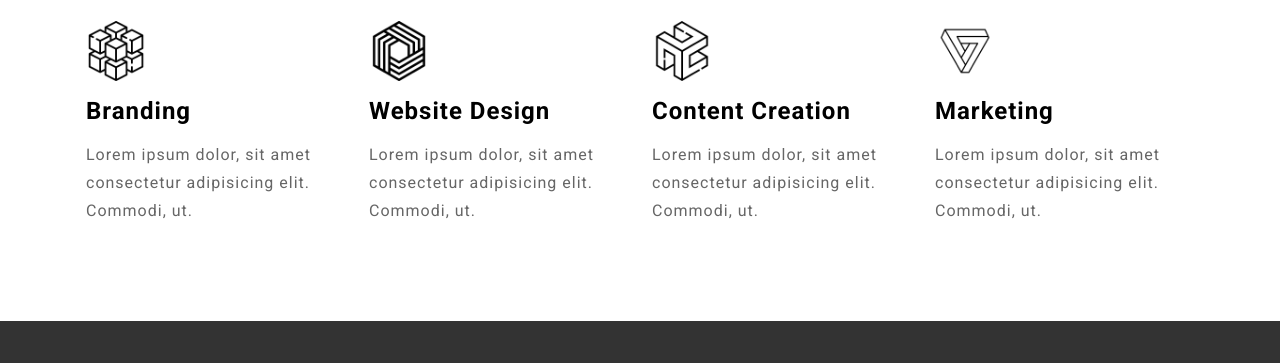
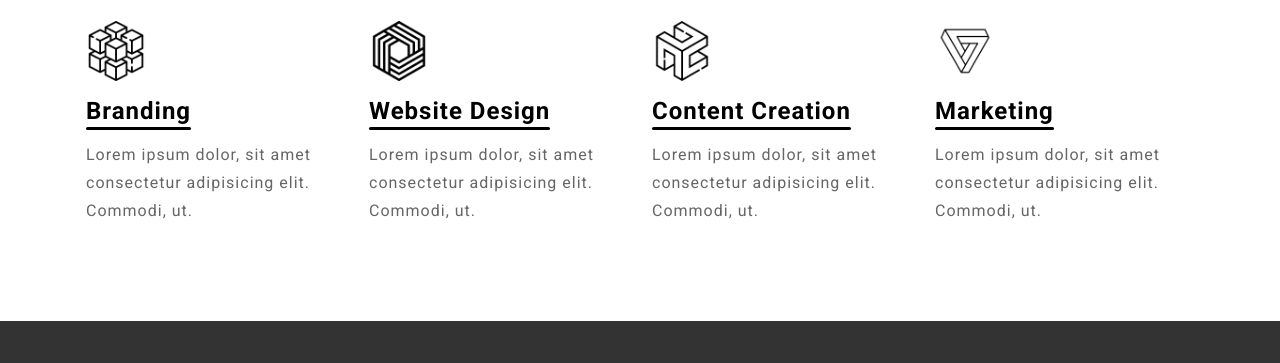
Before and after one commit to DakhaniUsman/eclipsedigitals, a plain HTML site: page service.html in a window 1280 px wide. Shown: the part 1119-1482 px from the top of the page. Drawn offline with nearby package versions, Linux system fonts and the light colour scheme.

Commit message:
animations

```diff
--- a/css/style.css
+++ b/css/style.css
@@ -732,10 +732,26 @@ h1 {
 }
 
 .service-card-heading{
+  position: relative;
+  width: max-content;
   font-size: 1.5em;
   font-weight: 600;
   color: var(--black-color);
 }
+
+
+
+.service-card-heading::before{
+  content: "";
+  position: absolute;
+  bottom: -5px;
+  width: 100%;
+  height: 3px ;
+  border-radius: 999px;
+  background-color: black;
+}
+
+
 
 .single-service{
   height: auto;
```
